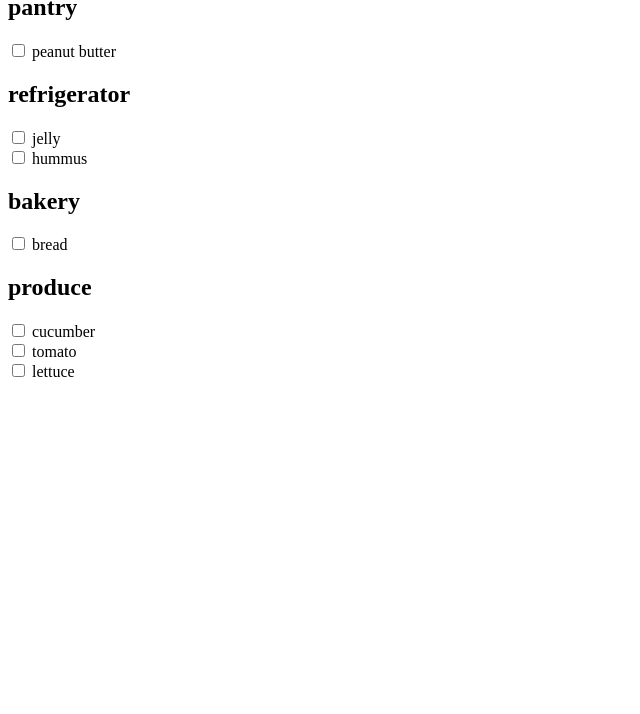
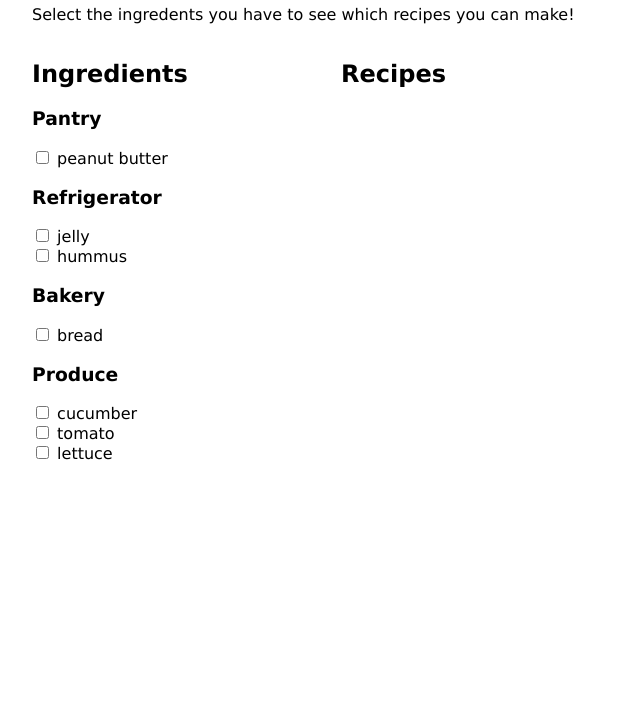
Before and after one commit to BeckyAndresen/cookbook_companion, a website: page index.html in a window 1280 px wide. Shown: the part 86-800 px from the top of the page, without its empty margins (0-640 px from the left). Drawn offline with nearby package versions, Linux system fonts and the light colour scheme.

Commit message:
add styling

```diff
--- a/index.html
+++ b/index.html
@@ -6,10 +6,16 @@
   <title>Cookbook Companion</title>
 </head>
 
+<link rel="stylesheet" href="style.css">
+
 <body>
   <h1>Cookbook Companion</h1>
-  <div id="ingredients-grouped-by-type"></div>
+  <p> Select the ingredents you have to see which recipes you can make!</p>
+  <div id="ingredients-grouped-by-type">
+    <h2> Ingredients </h2>
+  </div>
   <div id="recipes">
+    <h2> Recipes </h2>
     <ul></ul>
   </div>
 
--- a/index.js
+++ b/index.js
@@ -22,7 +22,7 @@
     const parent = $('#ingredients-grouped-by-type');
 
     Object.keys(ingredientsToDisplay).forEach(function(type) {
-      parent.append(`<h2 class='ingredient-type' id=${type}> ${type} </h2>`);
+      parent.append(`<h3 class='ingredient-type' id=${type}> ${type} </h3>`);
 
       ingredientsToDisplay[type].forEach(function(ingredient) {
         const ingredientCheckbox =`
--- a/simple_recipes.json
+++ b/simple_recipes.json
@@ -1,60 +1,60 @@
 {
     "recipes": [
         {
-            "name": "peanut butter and jelly sandwich",
+            "name": "Peanut Butter and Jelly Sandwich",
             "cookbook": "N/A",
             "ingredients": [
                 {
                     "name": "peanut butter",
-                    "type": "pantry"
+                    "type": "Pantry"
                 },
                 {
                     "name": "jelly",
-                    "type": "refrigerator"
+                    "type": "Refrigerator"
                 },
                 {
                     "name": "bread",
-                    "type": "bakery"
+                    "type": "Bakery"
                 }
             ]
         },
         {
-            "name": "hummus and veggies sandwich",
+            "name": "Hummus and Veggies Sandwich",
             "cookbook": "N/A",
             "ingredients": [
                 {
                     "name": "bread",
-                    "type": "bakery"
+                    "type": "Bakery"
                 },
                 {
                     "name": "hummus",
-                    "type": "refrigerator"
+                    "type": "Refrigerator"
                 },
                 {
                     "name": "cucumber",
-                    "type": "produce"
+                    "type": "Produce"
                 },
                 {
                     "name": "tomato",
-                    "type": "produce"
+                    "type": "Produce"
                 },
                 {
                     "name": "lettuce",
-                    "type": "produce"
+                    "type": "Produce"
                 }
             ]
         },
         {
-            "name": "peanut butter sandwich",
+            "name": "Peanut Butter Sandwich",
             "cookbook": "N/A",
             "ingredients": [
                 {
                     "name": "peanut butter",
-                    "type": "pantry"
+                    "type": "Pantry"
                 },
                 {
                     "name": "bread",
-                    "type": "bakery"
+                    "type": "Bakery"
                 }
             ]
         }
--- /dev/null
+++ b/style.css
@@ -0,0 +1,15 @@
+#ingredients-grouped-by-type {
+  display: inline-block;
+  width: 25%;
+}
+
+#recipes {
+  display: inline-block;
+  vertical-align: top;
+  width: 50%;
+}
+
+body {
+  font-family: Verdana, sans-serif;
+  margin: 2em;
+}
--- a/util.js
+++ b/util.js
@@ -1,4 +1,5 @@
 const util = (function() {
+  'use strict';
   /**
    * Groups ingredients by type
    * @param {Array} recipes
```
